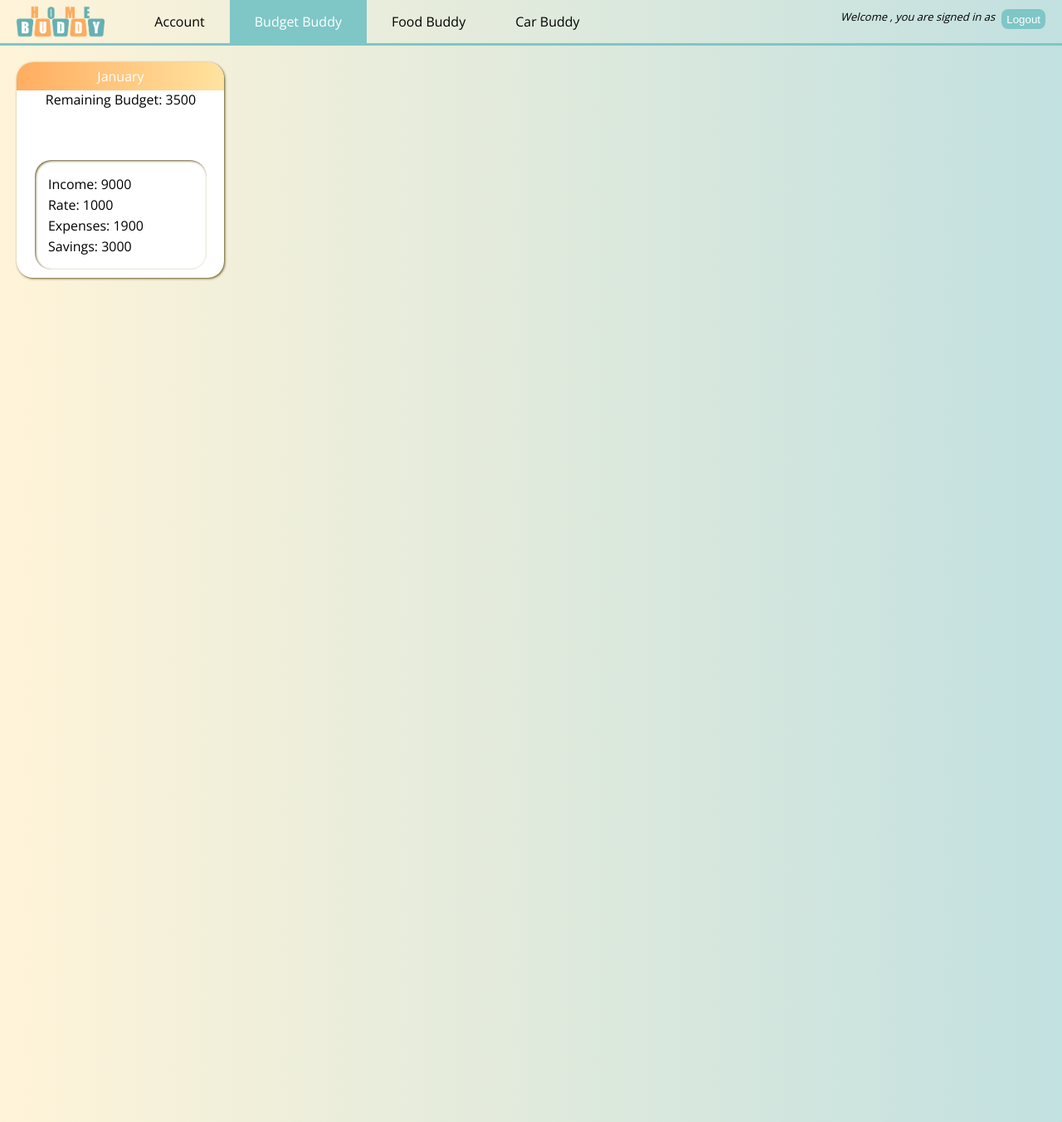
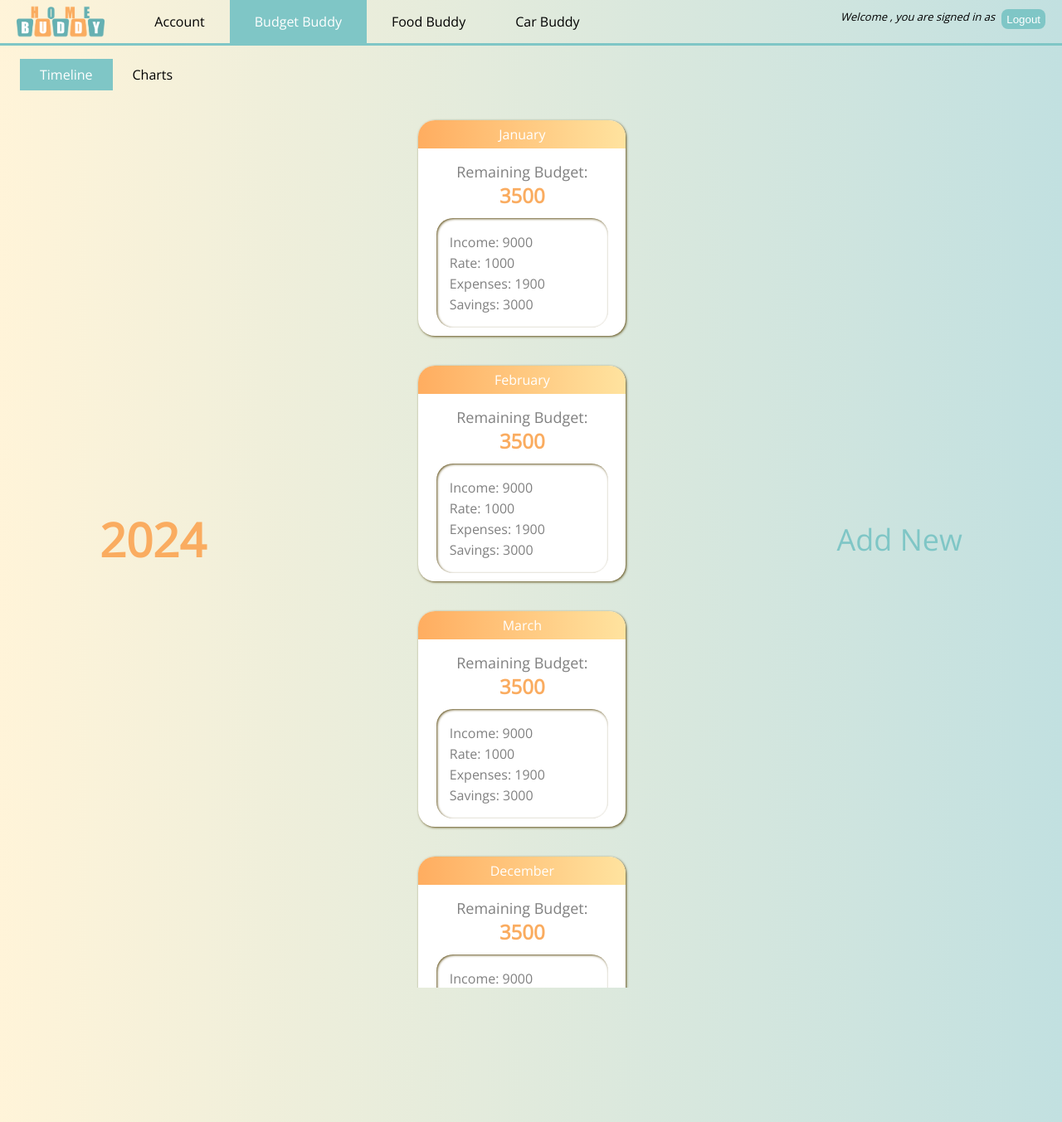
Before and after one commit to AlexSuciu1989/homebuddy, a PHP site: page /budget-buddy.html in a window 1280 px wide. Shown: the whole page at 83% size. Run offline with PHP 8.4, Linux system fonts and the light colour scheme.

Commit message:
Added CSS to budget-buddy

```diff
--- a/budget-buddy.html
+++ b/budget-buddy.html
@@ -24,16 +24,89 @@
         <input type="button" class ="logout" value="Logout">
         </div>
     </header>
-
+    <section class="sub-navigation">
+        <div class="timeline-nav active-nav">Timeline</div>
+        <div class="charts-nav">Charts</div>
+    </section>
     <div class="budget-timeline">
-        <div class="year-container">
-
-        </div>
+        <div class="year-container">2024</div>
 
         <div class="timeline">
             <div class="card">
+                <p class="card-year">2023</p>
+                <p class="card-month">January</p>
+                <div class="remaining-budget">Remaining Budget: <span class="remaining-budget-amount">3500</span></div>
+                <div class="card-details">
+                    <div class="income">Income: <span class="income-amount">9000</span></div>
+                    <div class="lawns">Rate: <span class="lawns-amount">1000</span></div>
+                    <div class="expenses">Expenses: <span class="expenses-amount">1900</span></div>
+                    <div class="savings">Savings: <span class="savings-amount">3000</span></div>
+                </div>
+            </div>
+
+            <div class="card">
+                <p class="card-year">2023</p>
+                <p class="card-month">February</p>
+                <div class="remaining-budget">Remaining Budget: <span class="remaining-budget-amount">3500</span></div>
+                <div class="card-details">
+                    <div class="income">Income: <span class="income-amount">9000</span></div>
+                    <div class="lawns">Rate: <span class="lawns-amount">1000</span></div>
+                    <div class="expenses">Expenses: <span class="expenses-amount">1900</span></div>
+                    <div class="savings">Savings: <span class="savings-amount">3000</span></div>
+                </div>
+            </div>
+
+            <div class="card">
                 <p class="card-year">2024</p>
+                <p class="card-month">March</p>
+                <div class="remaining-budget">Remaining Budget: <span class="remaining-budget-amount">3500</span></div>
+                <div class="card-details">
+                    <div class="income">Income: <span class="income-amount">9000</span></div>
+                    <div class="lawns">Rate: <span class="lawns-amount">1000</span></div>
+                    <div class="expenses">Expenses: <span class="expenses-amount">1900</span></div>
+                    <div class="savings">Savings: <span class="savings-amount">3000</span></div>
+                </div>
+            </div>
+
+            <div class="card">
+                <p class="card-year">2024</p>
+                <p class="card-month">December</p>
+                <div class="remaining-budget">Remaining Budget: <span class="remaining-budget-amount">3500</span></div>
+                <div class="card-details">
+                    <div class="income">Income: <span class="income-amount">9000</span></div>
+                    <div class="lawns">Rate: <span class="lawns-amount">1000</span></div>
+                    <div class="expenses">Expenses: <span class="expenses-amount">1900</span></div>
+                    <div class="savings">Savings: <span class="savings-amount">3000</span></div>
+                </div>
+            </div>
+
+            <div class="card">
+                <p class="card-year">2025</p>
                 <p class="card-month">January</p>
+                <div class="remaining-budget">Remaining Budget: <span class="remaining-budget-amount">3500</span></div>
+                <div class="card-details">
+                    <div class="income">Income: <span class="income-amount">9000</span></div>
+                    <div class="lawns">Rate: <span class="lawns-amount">1000</span></div>
+                    <div class="expenses">Expenses: <span class="expenses-amount">1900</span></div>
+                    <div class="savings">Savings: <span class="savings-amount">3000</span></div>
+                </div>
+            </div>
+
+            <div class="card">
+                <p class="card-year">2025</p>
+                <p class="card-month">February</p>
+                <div class="remaining-budget">Remaining Budget: <span class="remaining-budget-amount">3500</span></div>
+                <div class="card-details">
+                    <div class="income">Income: <span class="income-amount">9000</span></div>
+                    <div class="lawns">Rate: <span class="lawns-amount">1000</span></div>
+                    <div class="expenses">Expenses: <span class="expenses-amount">1900</span></div>
+                    <div class="savings">Savings: <span class="savings-amount">3000</span></div>
+                </div>
+            </div>
+
+            <div class="card">
+                <p class="card-year">2025</p>
+                <p class="card-month">March</p>
                 <div class="remaining-budget">Remaining Budget: <span class="remaining-budget-amount">3500</span></div>
                 <div class="card-details">
                     <div class="income">Income: <span class="income-amount">9000</span></div>
@@ -44,6 +117,7 @@
             </div>
         </div>
 
+        <div class="addnew-container">Add New</div>
     </div>
 
 </body>
--- a/css/budget-buddy.css
+++ b/css/budget-buddy.css
@@ -1,5 +1,54 @@
 @import "./main.css";
 @import "./menu.css";
+
+html{
+    height: 100%;
+}
+
+.sub-navigation{
+    display: flex;
+    justify-content: flex-start;
+    margin: 0px 0px;
+    padding-bottom: 0px;
+    padding-left: 24px;
+}
+.sub-navigation div{
+    margin: 0;
+    padding: 8px 24px;
+}
+
+.active-nav{
+    background: var(--blue);
+    color:white;
+}
+
+
+
+.budget-timeline{
+    display: flex;
+    justify-content: space-around;
+    height: 80vh;
+}
+
+.year-container{
+    font-size: 56px;
+    font-weight: bold;
+    color:var(--orange);
+    height: 80vh;
+    display: flex;
+    align-items: center;
+}
+
+.timeline{
+    height:80vh;
+    width: 280px;
+    overflow: auto;
+}
+
+.timeline::-webkit-scrollbar{
+    display: none;
+}
+
 
 .card{
     background: white;
@@ -11,7 +60,7 @@
     border-radius: 20px;
     overflow: hidden;
     padding-bottom: 10px;
-    margin: 1.6%;
+    margin: 36px 16px;
     position: relative;
     box-shadow: 1px 1px 3px #615019;
 }
@@ -40,4 +89,32 @@
     display: flex;
     flex-direction: column;
     justify-content: space-around;
+    color:var(--grey);
 }
+
+.remaining-budget{
+    margin-top:16px;
+    font-size: 18px;
+    display: flex;
+    flex-direction: column;
+    align-items: center;
+    color:var(--grey);
+}
+.remaining-budget-amount{
+    font-size: 24px;
+    color:var(--orange);
+    font-weight: bold;
+}
+
+.addnew-container{
+    height: 100%;
+    font-size: 36px;
+    color: var(--blue);
+    display: flex;
+    align-items: center;
+}
+
+.addnew-container:hover{
+    cursor: pointer;
+    text-decoration: underline;
+}
```
